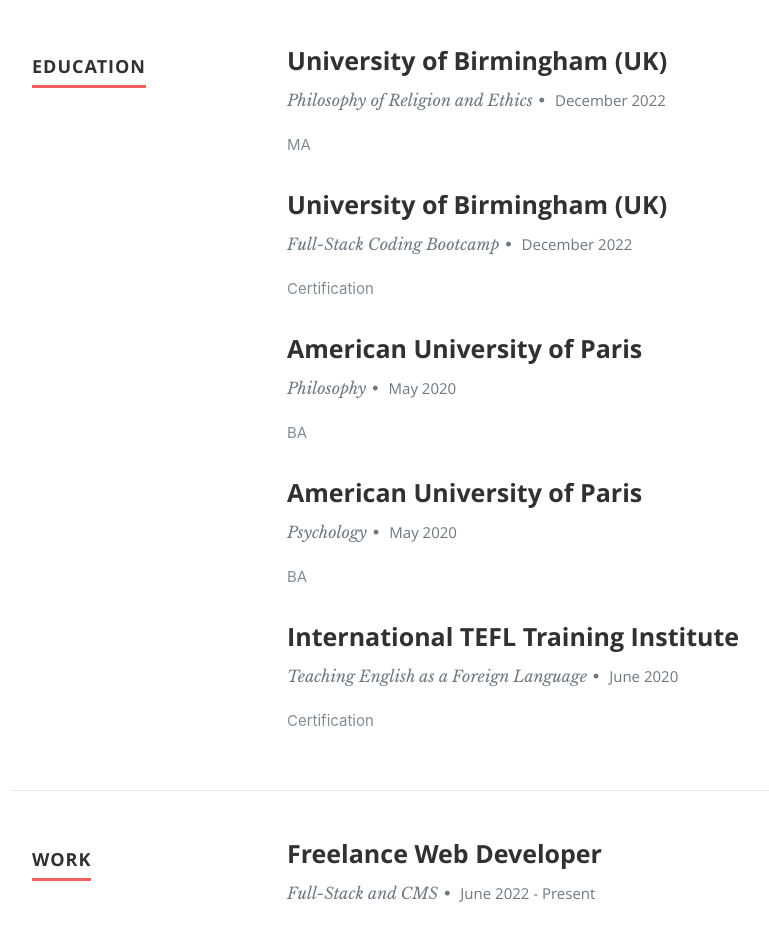
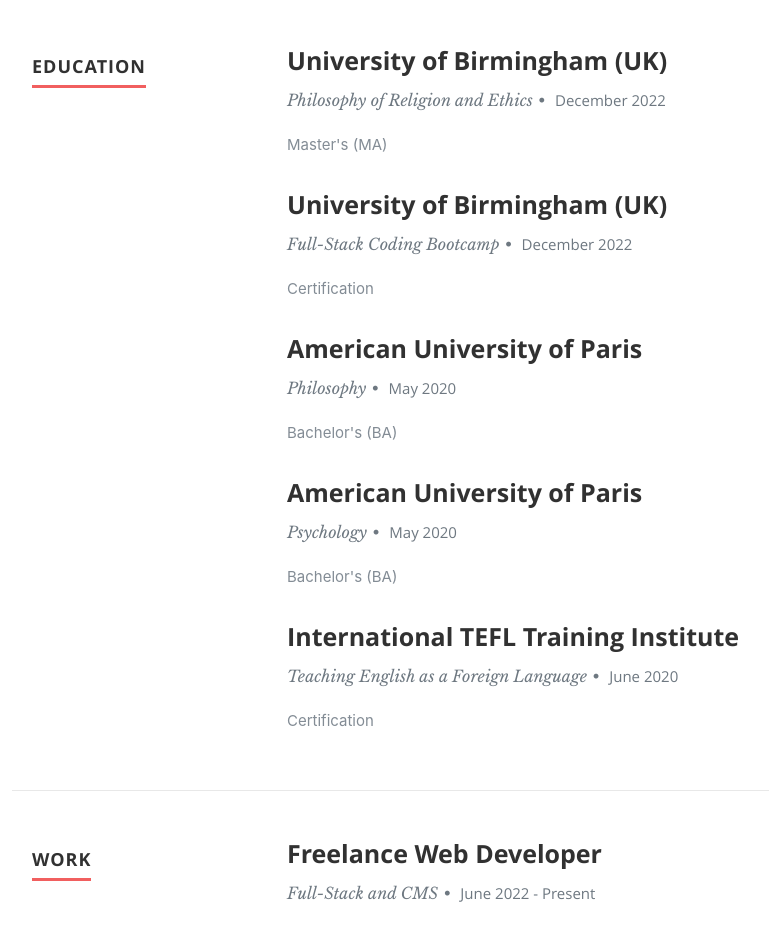
Before and after one commit to blanfried/BaerLanfriedResume, a React (Create React App) app: page / in a window 1280 px wide. Shown: the part 1360-2287 px from the top of the page, without its empty margins (118-887 px from the left). Built offline with nearby package versions, Linux system fonts and the light colour scheme.

Commit message:
Updated About

```diff
--- a/src/resumeData.js
+++ b/src/resumeData.js
@@ -32,7 +32,7 @@
       "specialization":"Philosophy of Religion and Ethics",
       "MonthOfPassing":"December",
       "YearOfPassing":"2022",
-      "Achievements":"MA"
+      "Achievements":"Master's (MA)"
     },
     {
       "UniversityName":"University of Birmingham (UK)",
@@ -46,14 +46,14 @@
       "specialization":"Philosophy",
       "MonthOfPassing":"May",
       "YearOfPassing":"2020",
-      "Achievements":"BA"
+      "Achievements":"Bachelor's (BA)"
     },
     {
       "UniversityName":"American University of Paris",
       "specialization":"Psychology",
       "MonthOfPassing":"May",
       "YearOfPassing":"2020",
-      "Achievements":"BA"
+      "Achievements":"Bachelor's (BA)"
     },
     {
       "UniversityName":"International TEFL Training Institute",
```
